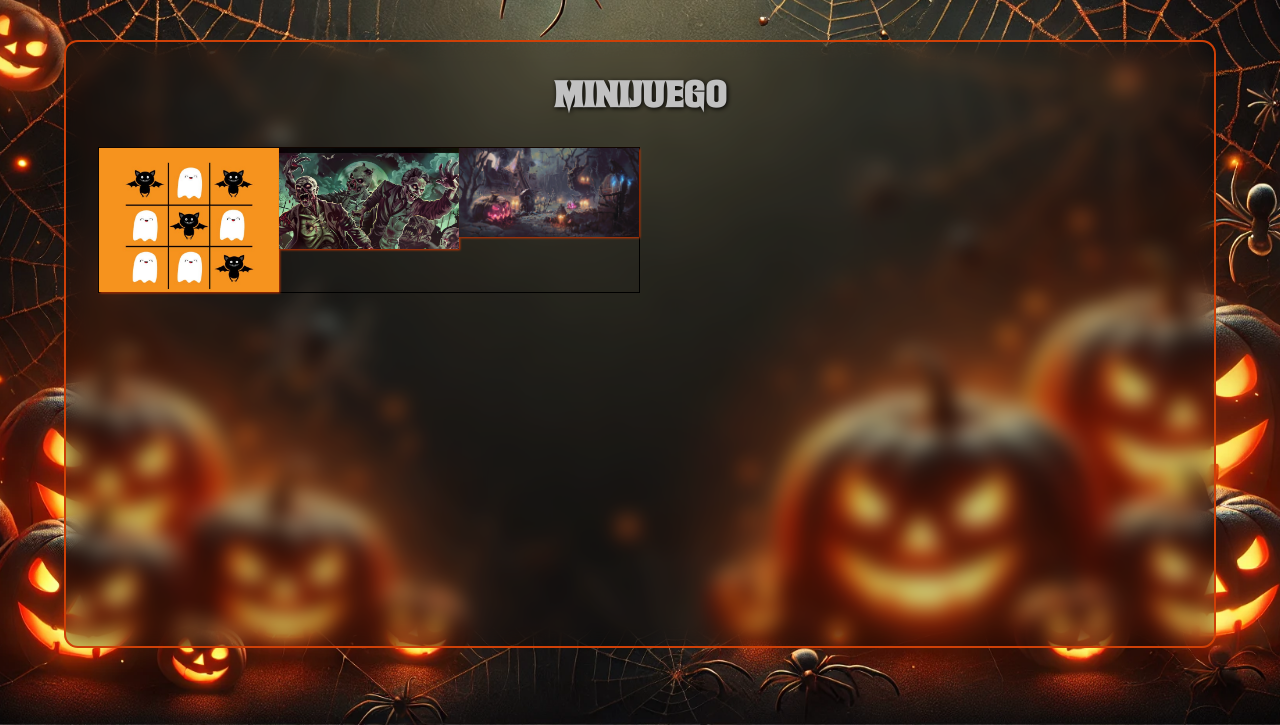
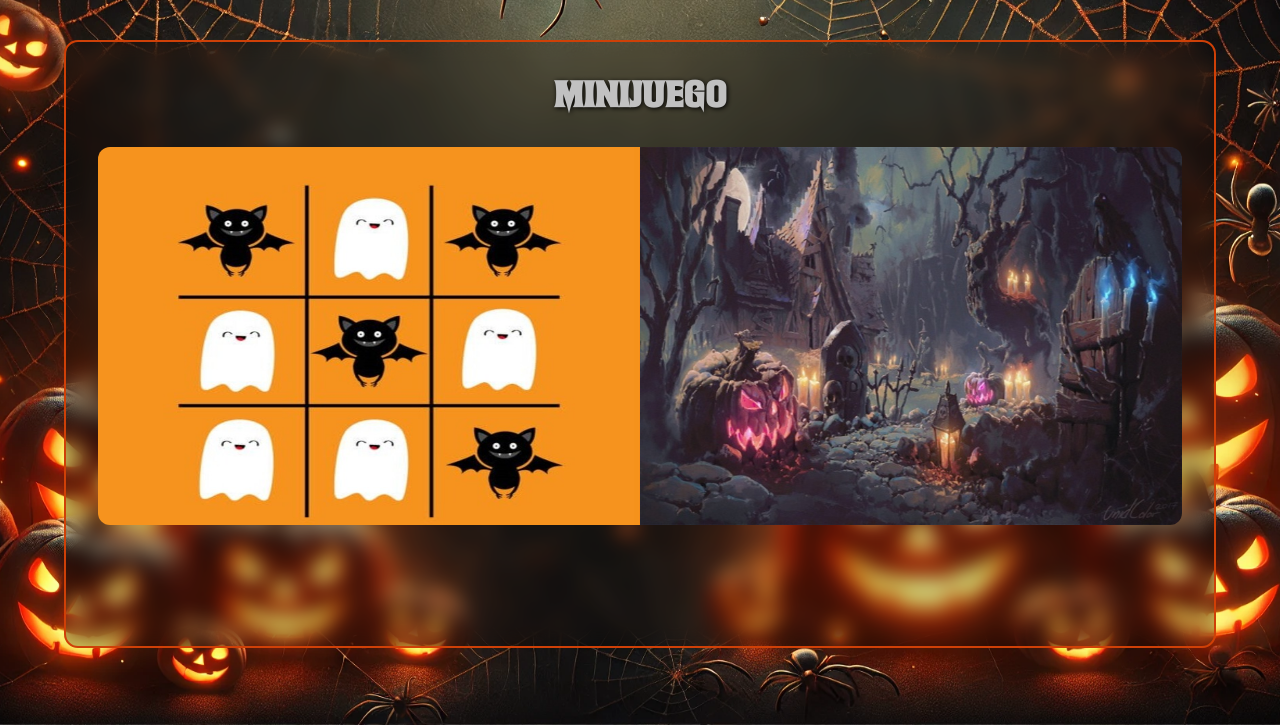
Before and after one commit to paurosmoleon/proyecto-de-halloween, a PHP site: page /Components/game.html in a window 1280 px wide. Shown: the part 75-800 px from the top of the page. Run offline with PHP 8.4, Linux system fonts and the light colour scheme.

Commit message:
side bar juegos y email backend

```diff
--- a/back/cambioPass.php
+++ b/back/cambioPass.php
@@ -5,6 +5,6 @@
     $email = $_POST['email'];
 
 
-    CambiarContraseña($email);
-
+    $redirect = "http://127.0.0.1/proyecto-JJJ/front/Components/newPass.html";
+    mail($email, "Cambiar Contraseña", "Haz clic en este enlace para cambiar tu contraseña: $redirect","FROM: julian.ms@yahoo.com");
 ?>
--- a/back/varGlobales.php
+++ b/back/varGlobales.php
@@ -47,8 +47,8 @@ function CambiarContraseña($email)
 {
     global $usuarios;
     $redirect = "http://127.0.0.1/proyecto-JJJ/front/Components/newPass.html";
+    mail($email, "Cambiar Contraseña", "Haz clic en este enlace para cambiar tu contraseña: $redirect","FROM: julianms@yahoo.com");
     echo "Email enviado " . $email . " ";
-    mail($email, "Cambiar Contraseña", "Haz clic en este enlace para cambiar tu contraseña: $redirect", 'From: pce_jjj@yahoo.com');
     // foreach ($usuarios as $usuario) {
     //     if ($usuario['email'] === $email) {
     //         // Verificar si la función mail() devuelve true o false
--- a/front/Components/game.html
+++ b/front/Components/game.html
@@ -6,7 +6,7 @@
     <title>Minijuego</title>
     <link rel="stylesheet" href="../css/global.css" />
     <link rel="stylesheet" href="../css/game.css">
-    <script src="../js/game.js"></script>
+    <script src="../js/game.js" defer></script>
   </head>
   <body>
     <header>
@@ -32,11 +32,25 @@
         <div id="contenedor_juego" class="contenedor_juego">
             <h1 class="titulo_juego" id="titulo_juego">MINIJUEGO</h1>
 
-          <div class="juegos">
-            <img id="img_selec_game" src="../assets/img/game/tic tac toe.jpg" alt="" width="32%"  height="100%">
-            <img id="img_selec_game" src="../assets/img/game/survive.webp" alt="" width="32%"  height="100%">
-            <img id="img_selec_game" src="../assets/img/game/puzle.jpg" alt="" width="32%" height="100%">
+          <div class="juegos" id="juegos_slider" >
+            <div class="img_selec_game" id="titactoe">
+              <img  src="../assets/img/game/tic tac toe.jpg" alt="" >
+              <div>
+
+                <h2>3 en ralla</h2>
+              </div>
+            </div>
+
+            <div class="img_selec_game">
+              <img  src="../assets/img/game/puzle.jpg" alt="">
+              <div>
+
+                <h2>Puzzle</h2>
+              </div>
+
+            </div>
           </div>
+
 
 
 
--- a/front/Components/settings.html
+++ b/front/Components/settings.html
@@ -38,8 +38,7 @@
           <div class="profile">
             <img id="imgProfile" src="" alt="">
             <h2 id="nameProfile"></h2>
-            <hr style="width: 75%; margin: auto;">
-          </div>
+            </div>
 
 
 
--- a/front/css/game.css
+++ b/front/css/game.css
@@ -142,16 +142,60 @@ img{
 }
 
 .juegos{
-    width: 50%;
-    border: 1px solid black;
+    width: 100%;
+    height: 70%;
     display: flex;
+    justify-content: center;
+    border-radius: 12px;
+    overflow: hidden;
+    transition: opacity 0.3s ease;
+
 
 }
 
-#img_selec_game{
+.img_selec_game{
+    position: relative;
+    display: inline-block;
+    width: 100%;
     flex: 1;
+    transition: flex .3s ease;
+    min-width: 100px;
+
+
+
+    > img {
+        width: 100%;
+        height: 100%;
+    }
+    >div{
+        position: absolute;
+        top: 0;
+        left: 0;
+        width: 100%;
+        height: 100%;
+        background-color: rgba(0, 0, 0, 0.3);
+        color: white;
+        display: flex;
+        align-items: center;
+        justify-content: center;
+        text-align: center;
+        opacity: 0;
+
+        transition: opacity .6s ease-out;
+    }
+    >div:hover{
+    opacity: 1;
+    }
 }
 
-#img_selec_game:hover{
+.img_selec_game:hover{
     flex: 3;
+
 }
+
+.juegos:hover > :not(:hover) {
+     opacity: 0.7;
+    filter: brightness(0.4);
+
+
+  }
--- a/front/css/global.css
+++ b/front/css/global.css
@@ -130,6 +130,9 @@ nav ul li.listahover:hover {
   align-items: center;
   font-family: Halloweeni;
   text-transform: uppercase;
+  >h1{
+    color: black;
+  }
 }
 
 .logo {
```
Also changed, not shown: front/css/settings.css (+7 -1 lines), front/js/game.js (+52 -34 lines), front/assets/img/game/puzle.jpg, front/assets/img/game/survive.webp (deleted), front/assets/img/game/tic tac toe.jpg.
